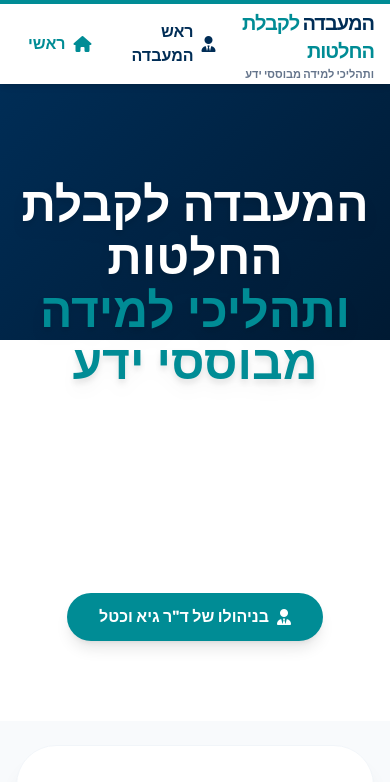
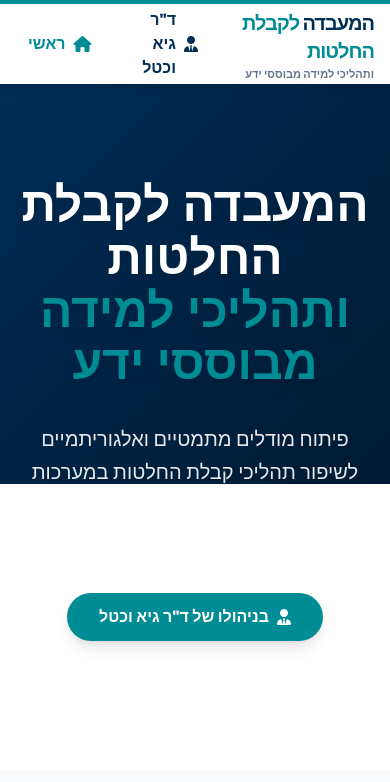
Before and after one commit to GUYWGUY/MyProfile, a React (Vite) app: page /#/ in a window 390 px wide. Shown: the top 782 px of the page. Built offline with nearby package versions, Linux system fonts and the light colour scheme.

Commit message:
Update navbar and footer terminology, add AU link, and increase hero depth

```diff
--- a/App.tsx
+++ b/App.tsx
@@ -29,14 +29,21 @@ const App: React.FC = () => {
                 <span className="text-[11px] text-slate-500 font-bold mt-1">ותהליכי למידה מבוססי ידע</span>
               </Link>
               <div className="hidden md:block h-8 w-px bg-slate-200 mx-2"></div>
-              <div className="hidden md:block text-sm text-ariel-blue/80 font-medium">אוניברסיטת אריאל</div>
+              <a
+                href="https://www.ariel.ac.il/wp/faculty-gate/"
+                target="_blank"
+                rel="noreferrer"
+                className="hidden md:block text-sm text-ariel-blue/80 font-medium hover:text-ariel-turquoise transition-colors"
+              >
+                אוניברסיטת אריאל
+              </a>
             </div>
             <div className="flex items-center gap-4">
               <Link
                 to="/management"
                 className={`font-bold transition-colors px-3 py-2 flex items-center gap-2 ${currentPath === '/management' ? 'text-ariel-turquoise' : 'text-ariel-blue hover:text-ariel-turquoise'}`}
               >
-                <i className="fas fa-user-tie"></i> ראש המעבדה
+                <i className="fas fa-user-tie"></i> ד"ר גיא וכטל
               </Link>
               <Link
                 to="/"
@@ -67,7 +74,7 @@ const App: React.FC = () => {
           <div className="flex flex-col items-center gap-4 mb-8">
             <span className="text-xl font-black text-white tracking-tighter">המעבדה <span className="text-ariel-turquoise">לקבלת החלטות</span> ותהליכי למידה מבוססי ידע</span>
             <div className="flex gap-6">
-              <Link to="/management" className="hover:text-ariel-turquoise transition-colors">אודות ראש המעבדה</Link>
+              <Link to="/management" className="hover:text-ariel-turquoise transition-colors">ד"ר גיא וכטל</Link>
               <a href="https://www.linkedin.com/in/guy-wachtel-9a8192a0/" target="_blank" rel="noreferrer" className="hover:text-ariel-turquoise transition-colors">LinkedIn</a>
             </div>
           </div>
--- a/views/Home.tsx
+++ b/views/Home.tsx
@@ -18,8 +18,8 @@ const skillsData = [
 export const Home: React.FC = () => {
   return (
     <div className="fade-in-up">
-      <header className="bg-white relative overflow-hidden pb-20">
-        <div className="absolute top-0 left-0 w-full h-64 ariel-dark-gradient z-0"></div>
+      <header className="bg-white relative overflow-hidden pb-32">
+        <div className="absolute top-0 left-0 w-full h-[400px] ariel-dark-gradient z-0"></div>
         <div className="max-w-6xl mx-auto px-4 relative z-10 pt-24 text-center">
           <h1 className="text-5xl md:text-6xl font-black text-white mb-8 font-display leading-[1.1] drop-shadow-lg">
             המעבדה לקבלת החלטות <br/>
```
